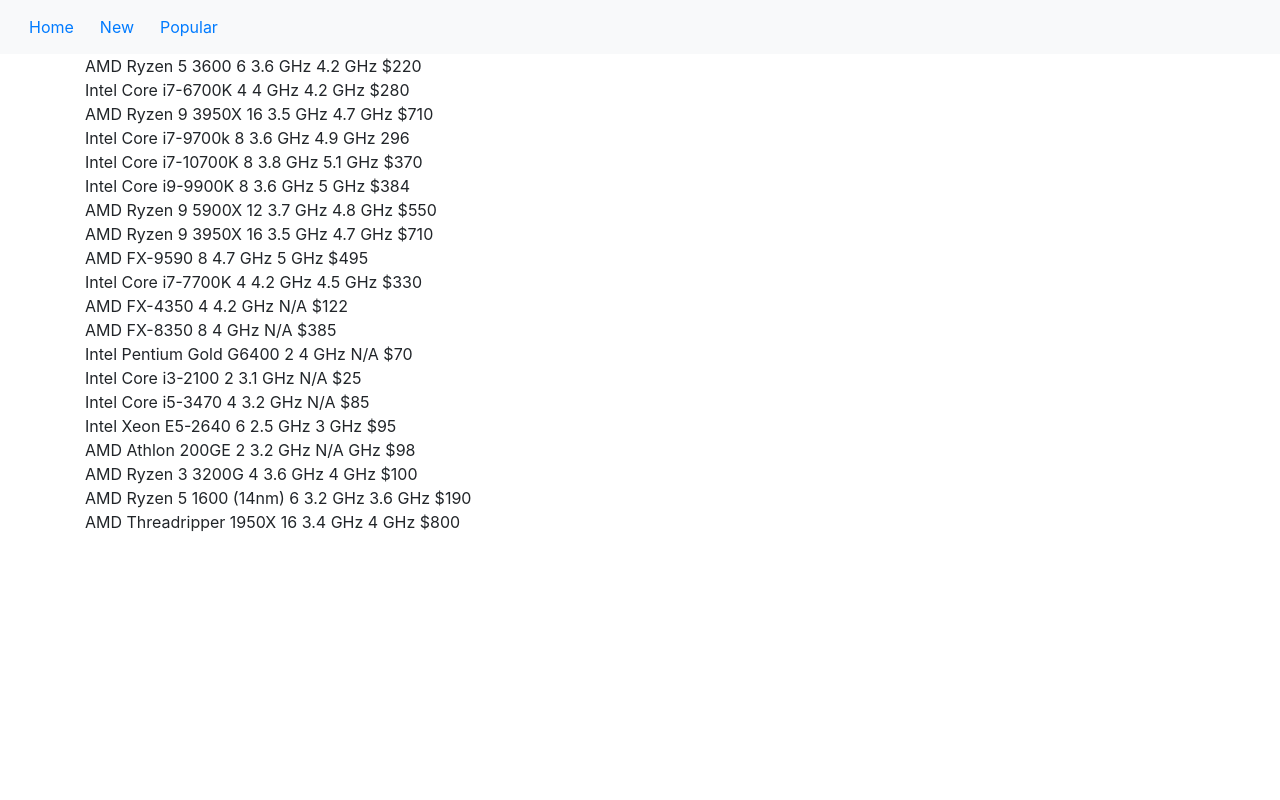
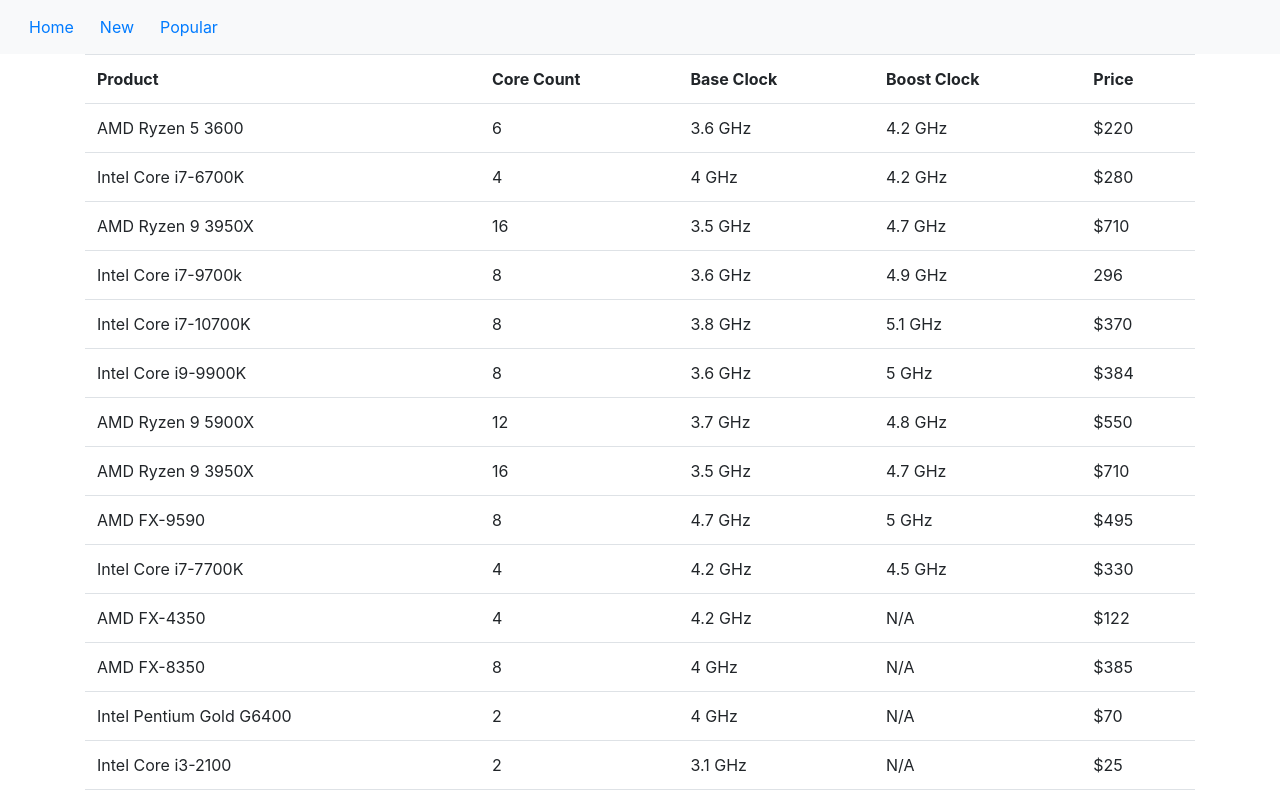
Before and after one commit to overinvested/jams, a React (Create React App) app: page / in a window 1280 px wide. Shown: the top 800 px of the page. Built offline with nearby package versions, Linux system fonts and the light colour scheme.

Commit message:
Added Table

```diff
--- a/src/components/product.jsx
+++ b/src/components/product.jsx
@@ -31,10 +31,13 @@
     const info = this.state.info;
     if (!this.state.singleDisplay) {
       return (
-        <div onClick={() => this.handleSelect()}>
-          {info.name} {info.coreCount} {info.coreClock} {info.boostClock}{" "}
-          {info.price}
-        </div>
+        <tr onClick={() => this.handleSelect()}>
+          <td>{info.name}</td>
+          <td>{info.coreCount}</td>
+          <td>{info.coreClock}</td>
+          <td>{info.boostClock}</td>
+          <td>{info.price}</td>
+        </tr>
       );
     } else {
       return (
--- a/src/components/productlist.jsx
+++ b/src/components/productlist.jsx
@@ -1,6 +1,7 @@
 import React, { Component } from "react";
 import Product from "./product";
 import SearchBar from "./searchbar";
+import { Table } from "react-bootstrap";
 
 class ProductList extends Component {
   state = {
@@ -31,6 +32,15 @@
     if (this.state.visible) {
       return (
         <div>
+          <Table>
+            <tr>
+              <th>Product</th>
+              <th>Core Count</th>
+              <th>Base Clock</th>
+              <th>Boost Clock</th>
+              <th>Price</th>
+            </tr>
+            <tbody>
               {this.state.products.map((product) => (
                 <Product
                   key={product.id}
@@ -39,6 +49,8 @@
                   onBack={this.handleBack}
                 ></Product>
               ))}
+            </tbody>
+          </Table>
         </div>
       );
     } else {
```
Lines whose indentation alone changed are shown as unchanged.
